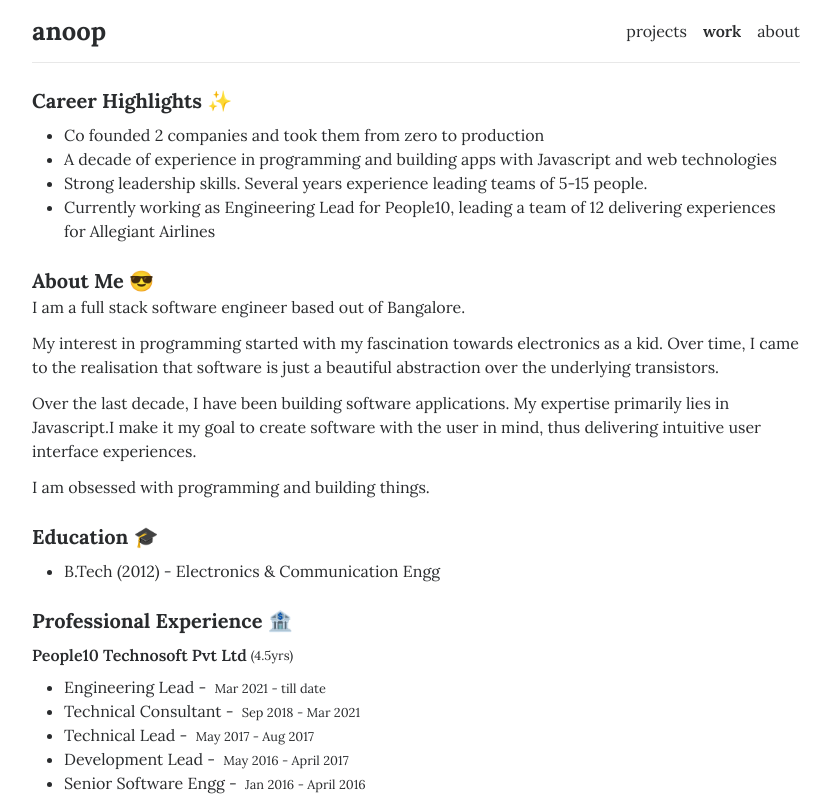
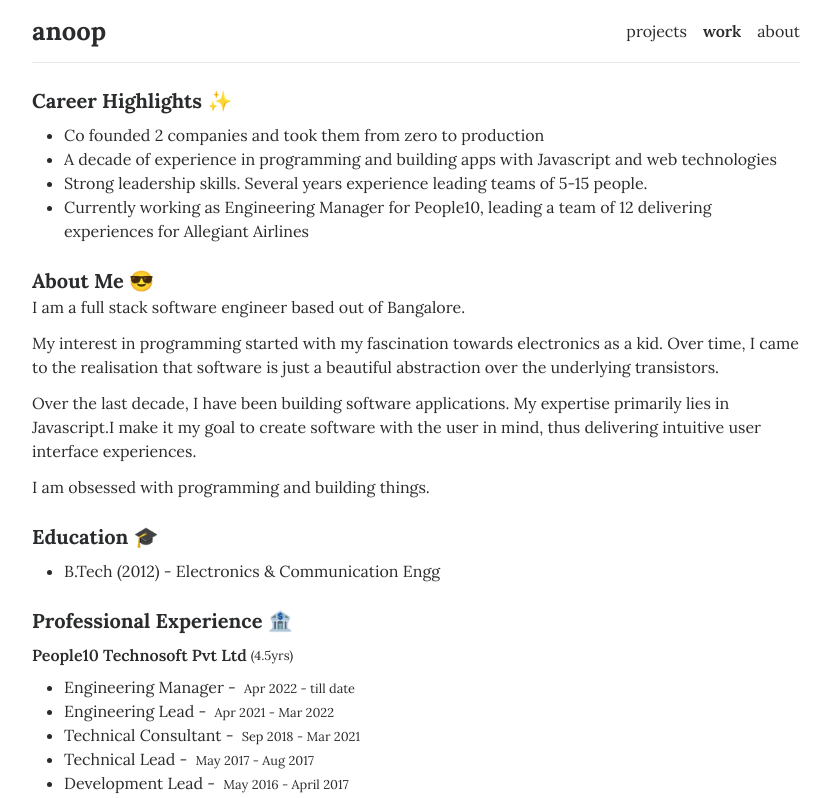
Before and after one commit to helloanoop/helloanoop.com, a Next.js app: page /work in a window 1280 px wide. Shown: the top 798 px of the page, without its empty margins (224-1055 px from the left). Built offline with nearby package versions, Linux system fonts and the light colour scheme.

Commit message:
got promoted :)

```diff
--- a/src/pages/work.js
+++ b/src/pages/work.js
@@ -18,7 +18,7 @@ export default function Index() {
             <li>Co founded 2 companies and took them from zero to production</li>
             <li>A decade of experience in programming and building apps with Javascript and web technologies</li>
             <li>Strong leadership skills. Several years experience leading teams of 5-15 people.</li>
-            <li>Currently working as Engineering Lead for People10, leading a team of 12 delivering experiences for Allegiant Airlines</li>
+            <li>Currently working as Engineering Manager for People10, leading a team of 12 delivering experiences for Allegiant Airlines</li>
           </ul>
 
           <h4 className="text-xl font-bold mt-6">About Me 😎</h4>
@@ -38,7 +38,8 @@ export default function Index() {
             <small className="ml-1">(4.5yrs)</small>
           </div>
           <ul>
-            <li>Engineering Lead - <small className="ml-1">Mar 2021 - till date</small></li>
+            <li>Engineering Manager - <small className="ml-1">Apr 2022 - till date</small></li>
+            <li>Engineering Lead - <small className="ml-1">Apr 2021 - Mar 2022</small></li>
             <li>Technical Consultant - <small className="ml-1">Sep 2018 - Mar 2021</small></li>
             <li>Technical Lead - <small className="ml-1">May 2017 - Aug 2017</small></li>
             <li>Development Lead - <small className="ml-1">May 2016 - April 2017</small></li>
```
